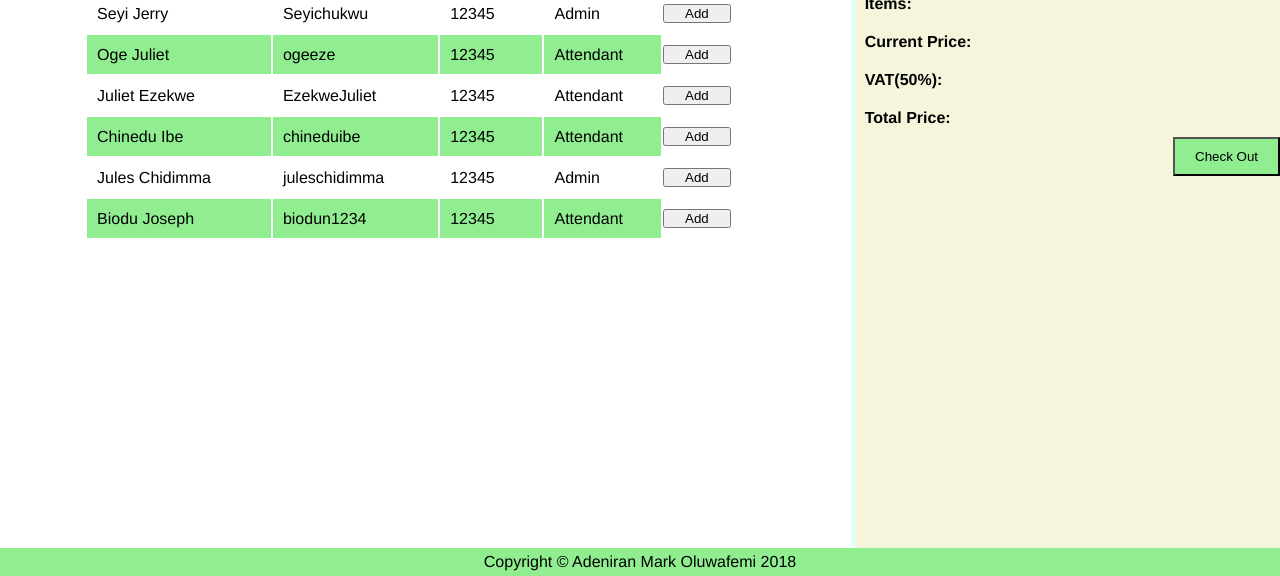
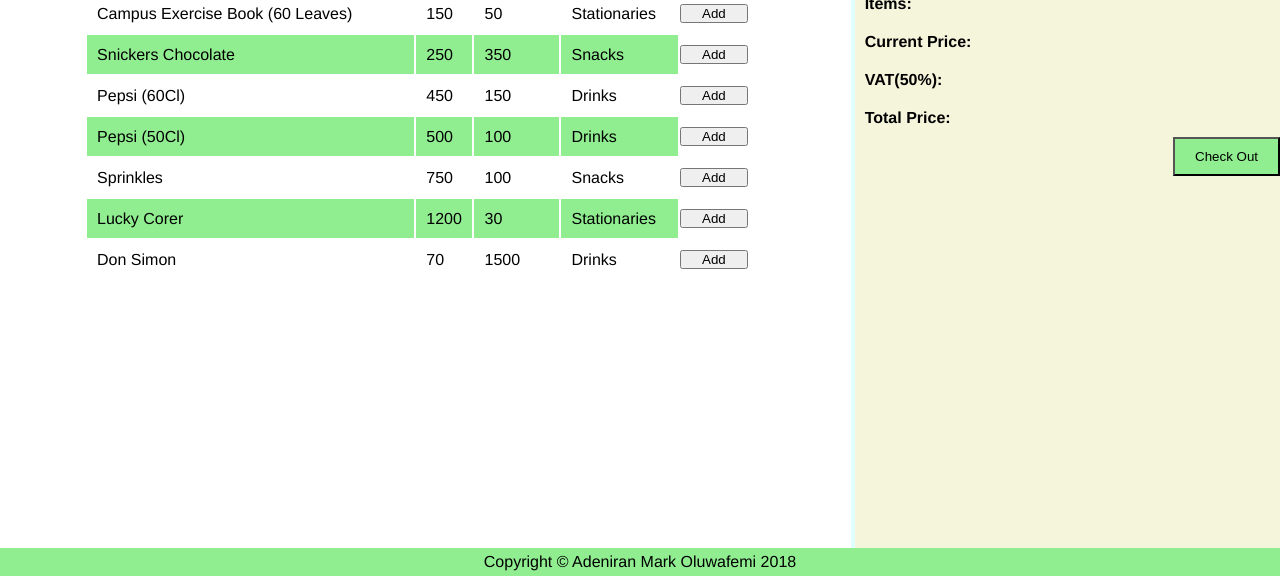
Before and after one commit to Maxfurry/Store-Manager, a plain HTML site: page public/index.html in a window 1280 px wide. Shown: the part 458-1034 px from the top of the page. Drawn offline with Linux system fonts and the light colour scheme.

Commit message:
Make correction to Index page

```diff
--- a/public/index.html
+++ b/public/index.html
@@ -53,50 +53,58 @@
                         </tr>
 
                         <tr>
-                            <td>Seyi Jerry</td>
-                            <td>Seyichukwu</td>
-                            <td>12345</td>
-                            <td>Admin</td>
+                            <td>Campus Exercise Book (60 Leaves)</td>
+                            <td>150</td>
+                            <td>50</td>
+                            <td>Stationaries</td>
                             <td class="button"><button> Add</button></td>
                         </tr>
 
                         <tr>
-                            <td>Oge Juliet</td>
-                            <td>ogeeze</td>
-                            <td>12345</td>
-                            <td>Attendant</td>
+                            <td>Snickers Chocolate</td>
+                            <td>250</td>
+                            <td>350</td>
+                            <td>Snacks</td>
                             <td class="button"><button> Add</button></td>
                         </tr>
 
                         <tr>
-                            <td>Juliet Ezekwe</td>
-                            <td>EzekweJuliet</td>
-                            <td>12345</td>
-                            <td>Attendant</td>
+                            <td>Pepsi (60Cl)</td>
+                            <td>450</td>
+                            <td>150</td>
+                            <td>Drinks</td>
                             <td class="button"><button> Add</button></td>
                         </tr>
 
                         <tr>
-                            <td>Chinedu Ibe</td>
-                            <td>chineduibe</td>
-                            <td>12345</td>
-                            <td>Attendant</td>
+                            <td>Pepsi (50Cl)</td>
+                            <td>500</td>
+                            <td>100</td>
+                            <td>Drinks</td>
                             <td class="button"><button> Add</button></td>
                         </tr>
 
                         <tr>
-                            <td>Jules Chidimma</td>
-                            <td>juleschidimma</td>
-                            <td>12345</td>
-                            <td>Admin</td>
+                            <td>Sprinkles</td>
+                            <td>750</td>
+                            <td>100</td>
+                            <td>Snacks</td>
                             <td class="button"><button> Add</button></td>
                         </tr>
 
                         <tr>
-                            <td>Biodu Joseph</td>
-                            <td>biodun1234</td>
-                            <td>12345</td>
-                            <td>Attendant</td>
+                            <td>Lucky Corer</td>
+                            <td>1200</td>
+                            <td>30</td>
+                            <td>Stationaries</td>
+                            <td class="button"><button> Add</button></td>
+                        </tr>
+
+                        <tr>
+                            <td>Don Simon</td>
+                            <td>70</td>
+                            <td>1500</td>
+                            <td>Drinks</td>
                             <td class="button"><button> Add</button></td>
                         </tr>
                     </table>
```
